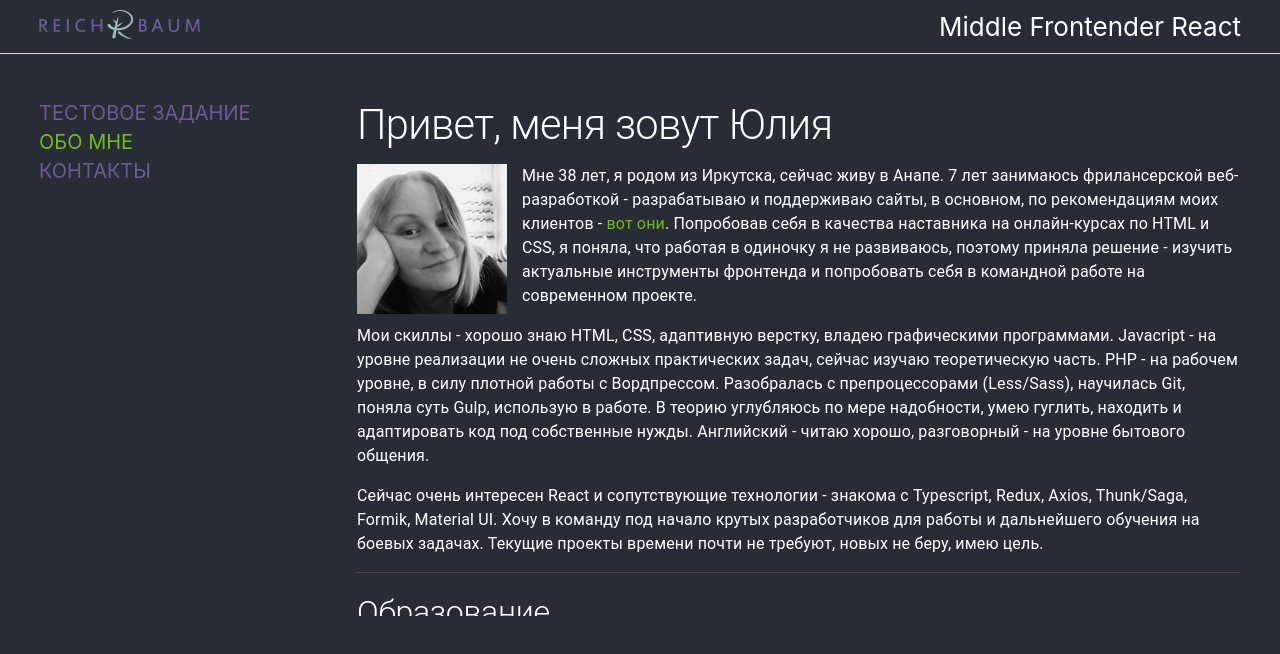
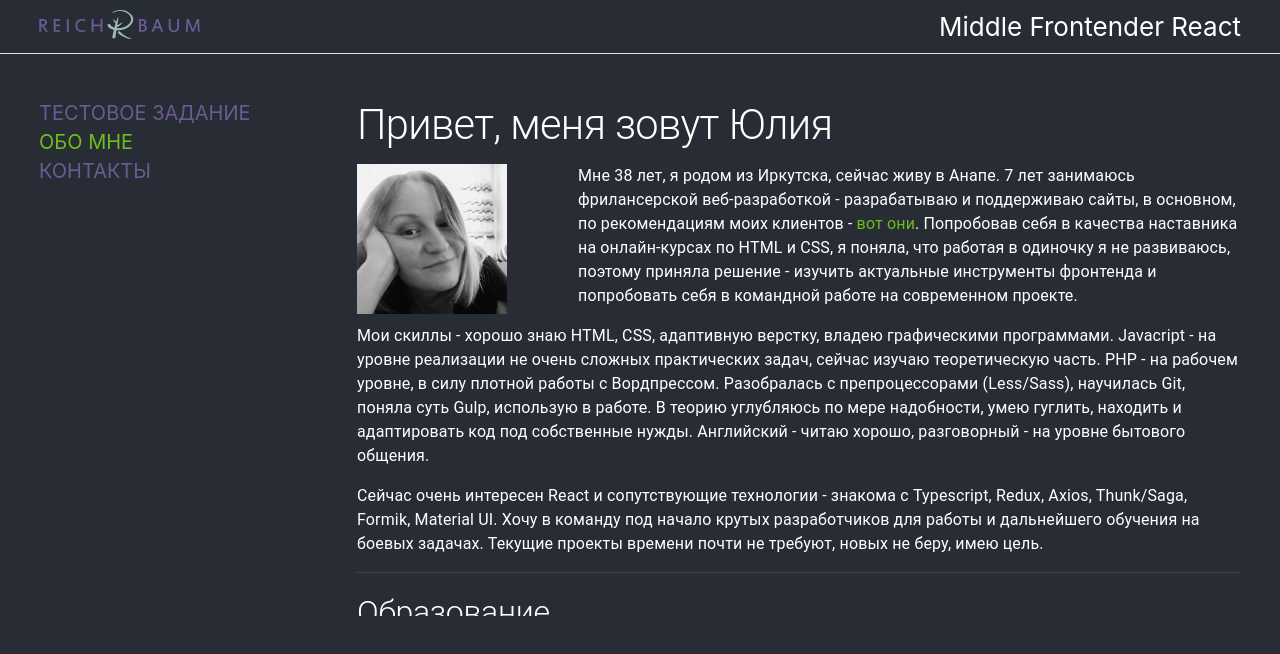
Before and after one commit to Reichbaum/testjob, a React (Create React App) app: page /#/aboutme in a window 1280 px wide. Shown: the top 654 px of the page. Built offline with nearby package versions, Linux system fonts and the light colour scheme.

Commit message:
Fix the photo (aboutme)

```diff
--- a/src/components/Aboutme/Aboutme.tsx
+++ b/src/components/Aboutme/Aboutme.tsx
@@ -1,5 +1,5 @@
 import React from 'react'
-import {Divider, List, ListItem, ListItemIcon, ListItemText, Typography} from '@material-ui/core'
+import {Divider, Grid, List, ListItem, ListItemIcon, ListItemText, Typography} from '@material-ui/core'
 import me from '../../assets/img/reich.jpg'
 import NotInterestedIcon from '@material-ui/icons/NotInterested'
 import CheckCircleOutlineIcon from '@material-ui/icons/CheckCircleOutline'
@@ -17,8 +17,11 @@ const Aboutme = () => {
     <Typography variant='h1' component='h1' gutterBottom>
       Привет, меня зовут Юлия
     </Typography>
-    <div className='wrapper'>
+    <Grid container>
+      <Grid item xs={12} sm={3}>
         <img src={me} width={150} className='avatar' alt='Reichbaum Julia'/>
+      </Grid>
+      <Grid item xs={12} sm={9}>
         <Typography variant="body1" paragraph>
           Мне 38 лет, я родом из Иркутска, сейчас живу в Анапе. 7 лет занимаюсь фрилансерской веб-разработкой -
           разрабатываю и поддерживаю сайты, в основном, по рекомендациям моих клиентов - <a
@@ -28,7 +31,8 @@ const Aboutme = () => {
           приняла решение - изучить актуальные инструменты фронтенда и попробовать себя в командной работе на
           современном проекте.
         </Typography>
-    </div>
+      </Grid>
+    </Grid>
     <Typography variant="body1" paragraph>
       Мои скиллы - хорошо знаю HTML, CSS, адаптивную верстку, владею графическими программами. Javacript - на уровне
       реализации не очень сложных практических задач, сейчас изучаю теоретическую часть. PHP - на рабочем уровне, в
--- a/src/components/Header/Header.module.css
+++ b/src/components/Header/Header.module.css
@@ -17,7 +17,6 @@
     margin-bottom: 0;
 }
 
-
 .logo {
     width: 250px;
 }
```
Lines whose indentation alone changed are shown as unchanged.
